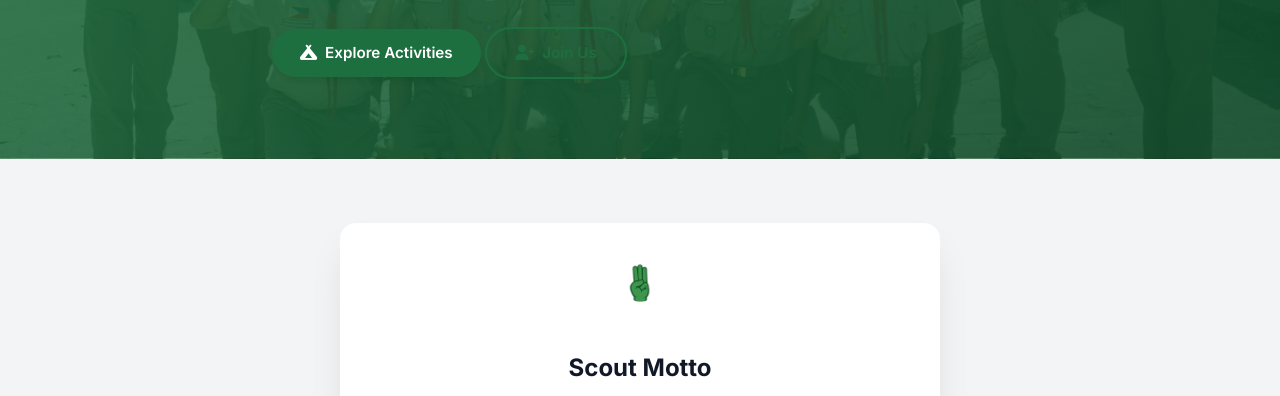
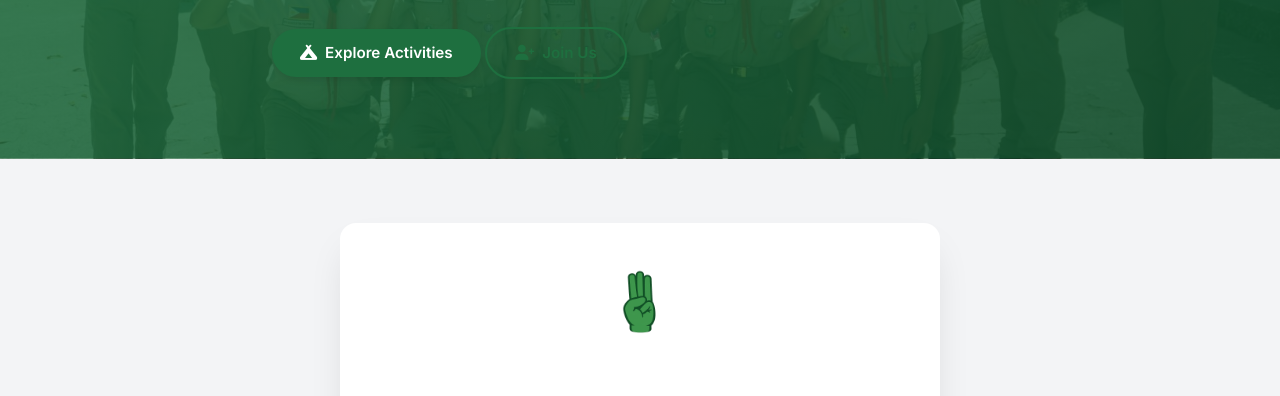
Before and after one commit to LemonadeForYou/outfit306bsp, a plain HTML site: page index.html in a window 1280 px wide. Shown: the part 401-797 px from the top of the page. Drawn offline with Linux system fonts and the light colour scheme.

Commit message:
Update index.html

```diff
--- a/index.html
+++ b/index.html
@@ -45,7 +45,7 @@
       <div class="container motto-container">
         <div class="motto-card">
           <div class="motto-icon">
-            <img src="images/scout_sign.png" alt="Scout Sign" style="width: 60px; height: 60px; object-fit: contain;">
+            <img src="images/scout_sign.png" alt="Scout Sign" style="width: 100px; height: 100px; object-fit: contain;">
           </div>
           <h2>Scout Motto</h2>
           <p class="motto-text">Laging Handa</p>
```
